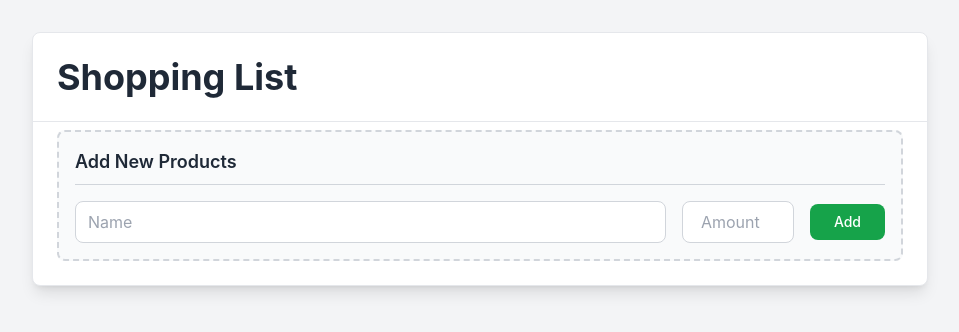
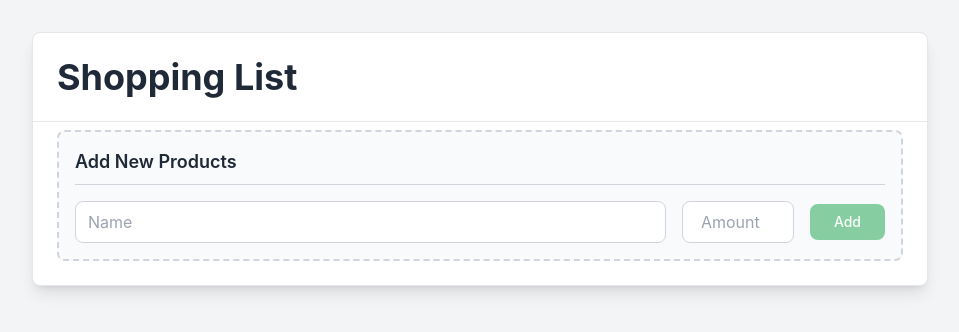
Before and after one commit to awaiswork/shopping-list-app, a React (Create React App) app: page / in a window 1280 px wide. Shown: the top 332 px of the page, without its empty margins (160-1119 px from the left). Built offline with nearby package versions, Linux system fonts and the light colour scheme.

Commit message:
feat: optimised add new product component

```diff
--- a/src/components/shopping-list/add-new-product.tsx
+++ b/src/components/shopping-list/add-new-product.tsx
@@ -1,24 +1,39 @@
-import React, { useState } from "react";
+import React, { useMemo, useState } from "react";
 import Button from "../ui/button";
 import Input from "../ui/input";
-
-interface AddNewProductProps {
-    onAdd?: (name: string, amount: number) => void;
-}
+import { AddNewProductProps } from "../../types/shopping-list";
 
 const AddNewProduct: React.FC<AddNewProductProps> = ({ onAdd }) => {
-    const [name, setName] = useState("");
-    const [amount, setAmount] = useState("");
+    // States
+    const [productName, setProductName] = useState("");
+    const [productAmount, setProductAmount] = useState<number | undefined>(undefined);
 
+    // Memoized values
+    const isAddDisabled = useMemo(
+        () => !productName || !productAmount,
+        [productName, productAmount]
+    );
+
+    // Functions
     const handleAdd = () => {
-        if (onAdd && name.trim() && amount.trim()) {
-            const numericAmount = parseFloat(amount);
-            if (!isNaN(numericAmount) && numericAmount > 0) {
-                onAdd(name.trim(), numericAmount);
-                setName("");
-                setAmount("");
-            }
+        if (onAdd && productName && productAmount && productAmount > 0) {
+            onAdd(productName, productAmount);
+            resetForm();
         }
+    };
+
+    const resetForm = () => {
+        setProductName("");
+        setProductAmount(undefined);
+    };
+
+    const handleNameChange = (value: string) => {
+        setProductName(value.trim());
+    };
+
+    const handleAmountChange = (value: string) => {
+        const numericValue = value === "" ? undefined : Number(value) || undefined;
+        setProductAmount(numericValue);
     };
 
     return (
@@ -29,22 +44,30 @@ const AddNewProduct: React.FC<AddNewProductProps> = ({ onAdd }) => {
             <div className="flex items-center gap-4">
                 <div className="flex-1">
                     <Input
-                        value={name}
-                        onChange={setName}
+                        value={productName}
+                        onChange={handleNameChange}
                         placeholder="Name"
                         className="bg-white"
                     />
                 </div>
                 <div className="w-28">
                     <Input
-                        value={amount}
-                        onChange={setAmount}
+                        value={productAmount !== undefined ? productAmount.toString() : ""}
+                        onChange={handleAmountChange}
                         placeholder="Amount"
                         type="number"
+                        min={1}
+                        step={1}
                         className="bg-white text-center"
                     />
                 </div>
-                <Button variant="success" size="sm" onClick={handleAdd} className="px-6 py-2">
+                <Button
+                    variant="success"
+                    size="sm"
+                    onClick={handleAdd}
+                    className="px-6 py-2"
+                    disabled={isAddDisabled}
+                >
                     Add
                 </Button>
             </div>
```
